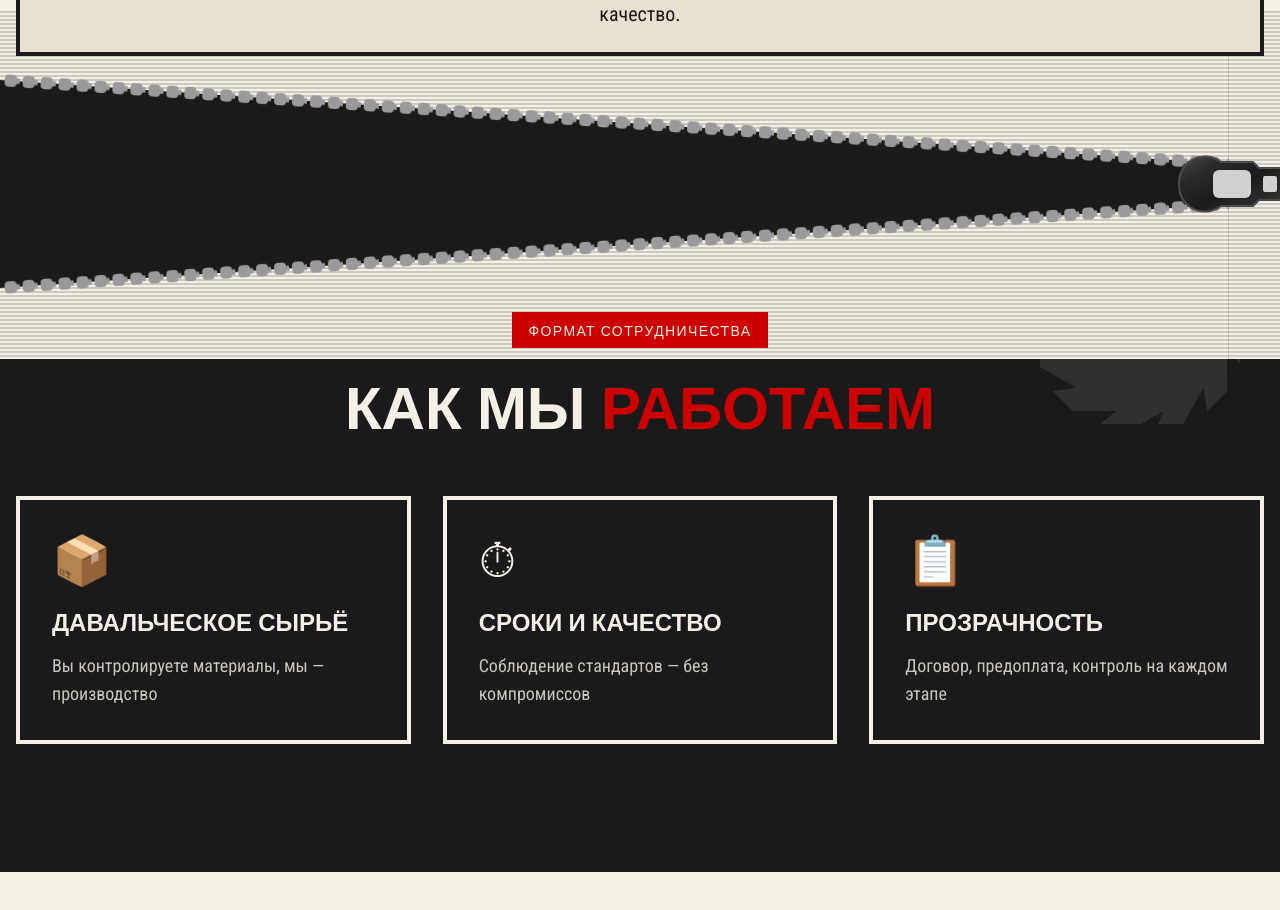
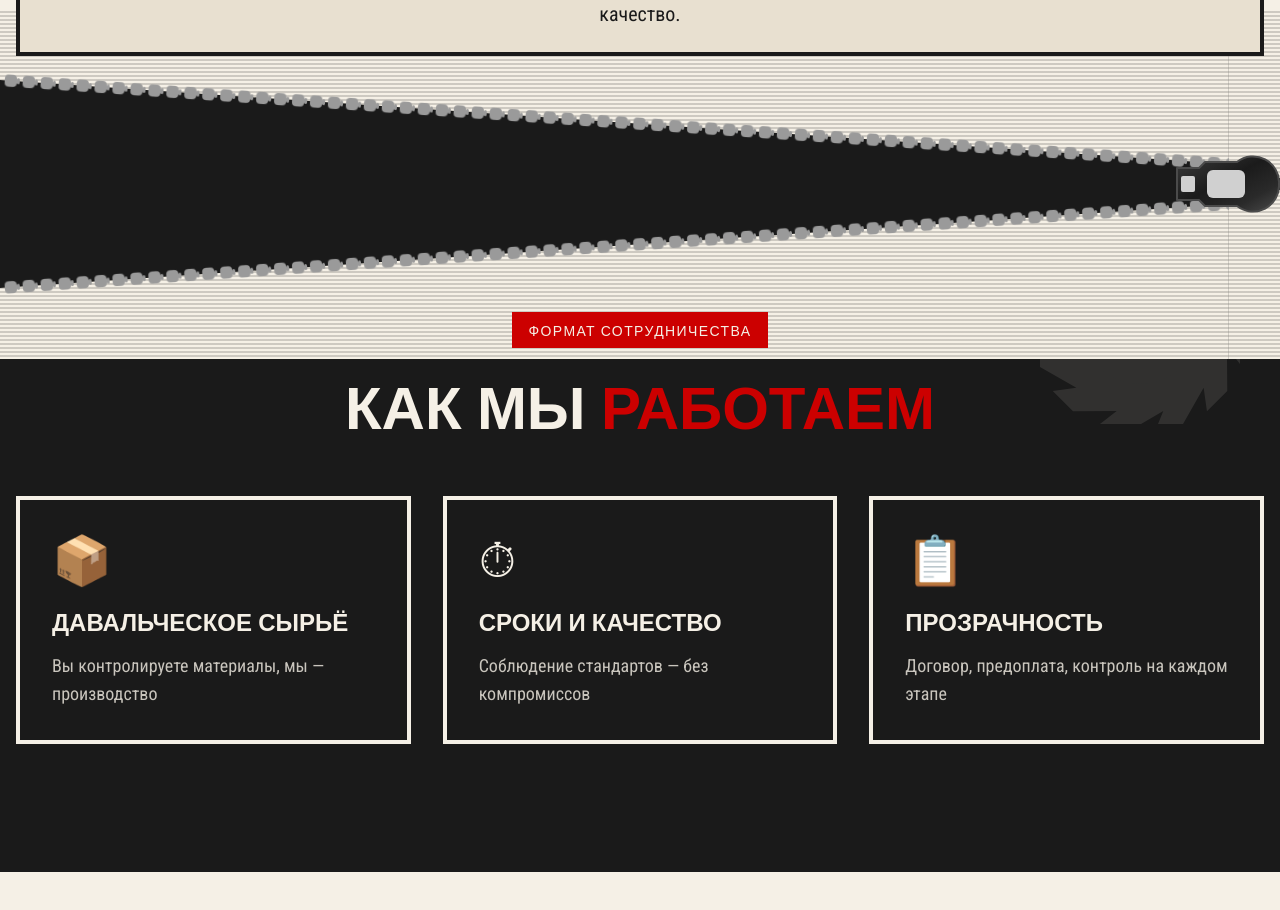
Before and after one commit to spbotdel/sewing, a Next.js app: page / in a window 1280 px wide. Shown: the part 1821-2731 px from the top of the page. Built offline with nearby package versions, Linux system fonts and the light colour scheme.

Commit message:
Rotate zipper slider orientation

```diff
--- a/components/zipper-divider.tsx
+++ b/components/zipper-divider.tsx
@@ -109,6 +109,7 @@ export function ZipperDivider({ fromTheme, toTheme }: ZipperDividerProps) {
   const fromColors = themeColors[fromTheme];
   const toColors = themeColors[toTheme];
   const reverse = scrollDirection === "up";
+  const sliderRotation = reverse ? 0 : 180;
 
   const zipProgress = clamp(
     (zipperProgress - ZIPPER_START_DELAY) / (1 - ZIPPER_START_DELAY),
@@ -369,7 +370,7 @@ export function ZipperDivider({ fromTheme, toTheme }: ZipperDividerProps) {
           className="absolute top-1/2 z-30"
           style={{
             left: `${zipX}%`,
-            transform: `translate(-50%, -50%) rotate(${reverse ? 180 : 0}deg)`,
+            transform: `translate(-50%, -50%) rotate(${sliderRotation}deg)`,
           }}
         >
           <svg
```
